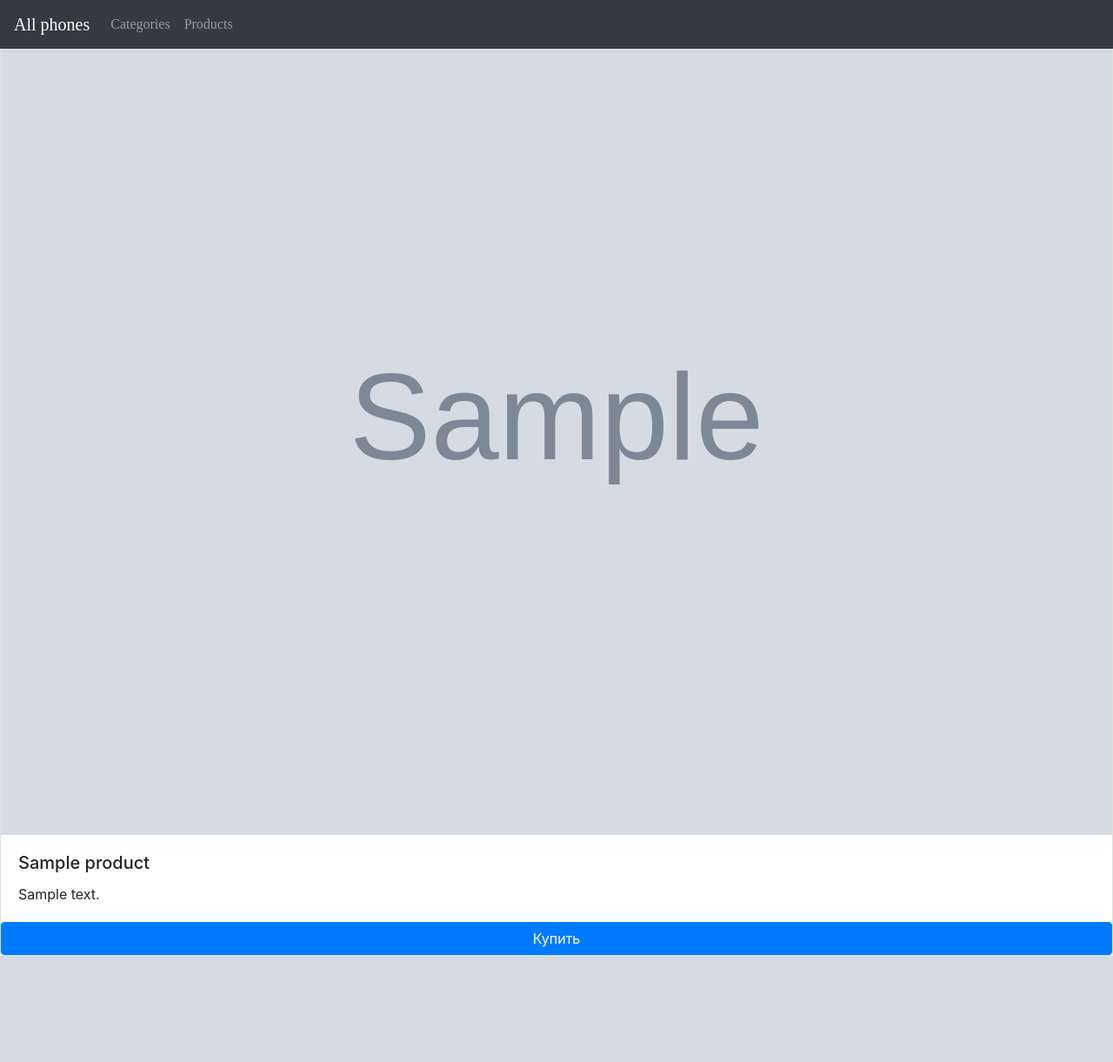
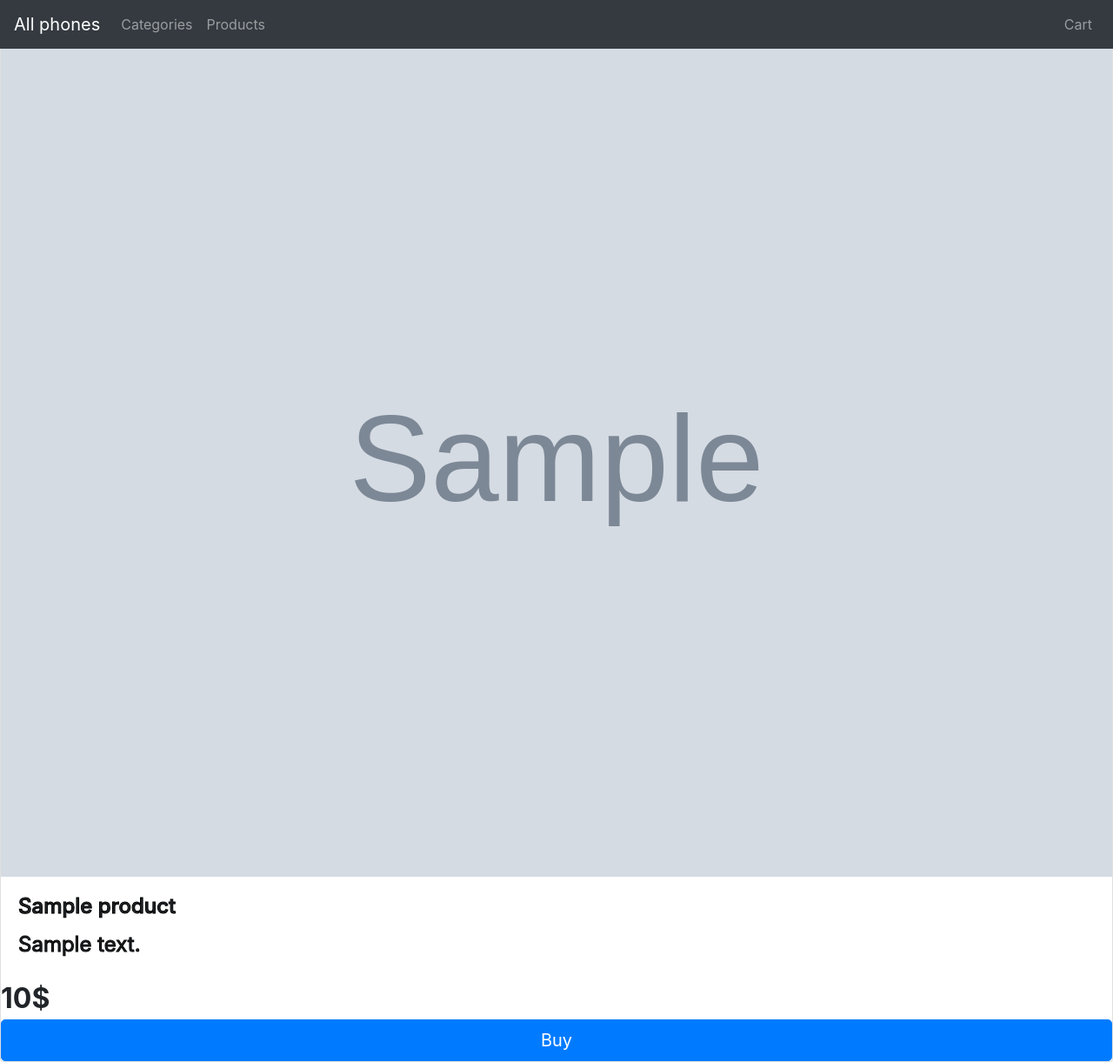
Before and after one commit to staelerss/Python, a Flask app: template templates/category.html in a window 1280 px wide. Shown: the whole page at 87% size. Before the commit the page ends 1099 px from the top, so only its background shows below. Run offline with Flask 2, Linux system fonts and the light colour scheme; the template is opened without the code that fills it: most values are stand-ins (such as "Sample title", 1, 10 or a date in 2020); grey boxes marked "Sample" are stand-in pictures; some libraries are stand-ins or nearby versions.

Commit message:
Lots of changes, to long to write

```diff
--- a/server.py
+++ b/server.py
@@ -41,6 +41,14 @@ def category_page(category_id):
         links=links,
     )
 
+@app.route('/cart')
+def cart():
+    links = generate_links()
+    return render_template(
+        'cart.html',
+        links = links
+    )
+
 
 if __name__ == '__main__':
     app.run('0.0.0.0', debug=True)
--- a/static/main.css
+++ b/static/main.css
@@ -3,10 +3,15 @@
      object-position: center;
  }
 
- .text-outline {
-     -webkit-text-stroke: 0.5px black;
+ h5, p {
+     -webkit-text-stroke: 1px black;
+     font-size: x-large;
  }
 
- a {
-     font-family: "Century Gothic";
+ body {
+     padding-top: 3rem;
  }
+ b {
+     font-size: xx-large;
+     text-align: left;
+ }
--- a/templates/base.html
+++ b/templates/base.html
@@ -18,13 +18,16 @@
             <span class="fas fa-caret-down"></span>
         </button>
         <div class="collapse navbar-collapse" id="navbarsExampleDefault">
-            <ul class="navbar-nav mr-auto">
+            <ul class="navbar-nav d-flex flex-row" style="width: 100%">
                 {% for title, link in links.items() %}
                     <li class="nav-item">
                         <a class="nav-link" href="#">Categories</a>
                     </li>
                     <li class="nav-item">
                         <a class="nav-link" href="#">Products</a>
+                    </li>
+                    <li class="nav-item ml-auto">
+                        <a class="nav-link" style="text-align: right" href='/cart'>Cart</a>
                     </li>
                 {% endfor %}
             </ul>
--- a/templates/category.html
+++ b/templates/category.html
@@ -8,14 +8,15 @@
     {% for product in products %}
     <div class="card">
         <img class="card-img-top" src="{{ product.image_src }}" alt="{{ product.image_title }}">
-        <div class="card-body">
+        <div class="card-body d-flex flex-column">
             <h5 class="card-title">{{ product.title }}</h5>
             <p class="card-text">{{ product.description }}</p>
         </div>
         {% if product.price %}
-        <small class="btn btn-primary">Купить</small>
+        <b class="card-text mt-auto">{{ product.price}}$</b>
+        <small class="btn btn-primary btn-lg">Buy</small>
         {% else %}
-        <small class="text-muted">Нет в наличии</small>
+        <small class="text-muted btn btn-secondary btn-lg" disabled>Out of stock</small>
         {% endif %}
     </div>
     {% endfor %}
--- a/templates/index.html
+++ b/templates/index.html
@@ -22,7 +22,7 @@
         <div class="carousel-item {{ class }}">
             <img src="{{ slide.image_src }}" alt="{{ slide.image_title }}" class="center-cropped">
             <div class="container">
-                <div class="carousel-caption d-none d-md-block text-left text-outline">
+                <div class="carousel-caption d-none d-md-block text-left">
                     <h5>{{ slide.heading }}</h5>
                     <p>{{ slide.subheading }}</p>
                     <a class="btn btn-lg btn-primary"
@@ -43,12 +43,12 @@
         <span class="sr-only">Next</span>
     </a>
 </div>
-
+<b>Categories</b>
 <div class="card-group">
     {% for product in slides %}
     <div class="card">
 
-        <img class="card-img-top center-cropped" src="{{ product.image_src }}" alt="{{ product.image_title }}">
+        <img class="card-img-bottom center-cropped" src="{{ product.image_src }}" alt="{{ product.image_title }}">
         <div class="card-body">
             <h5 class="card-title">{{ product.title }}</h5>
             <p class="card-text">{{ product.description }}</p>
```
